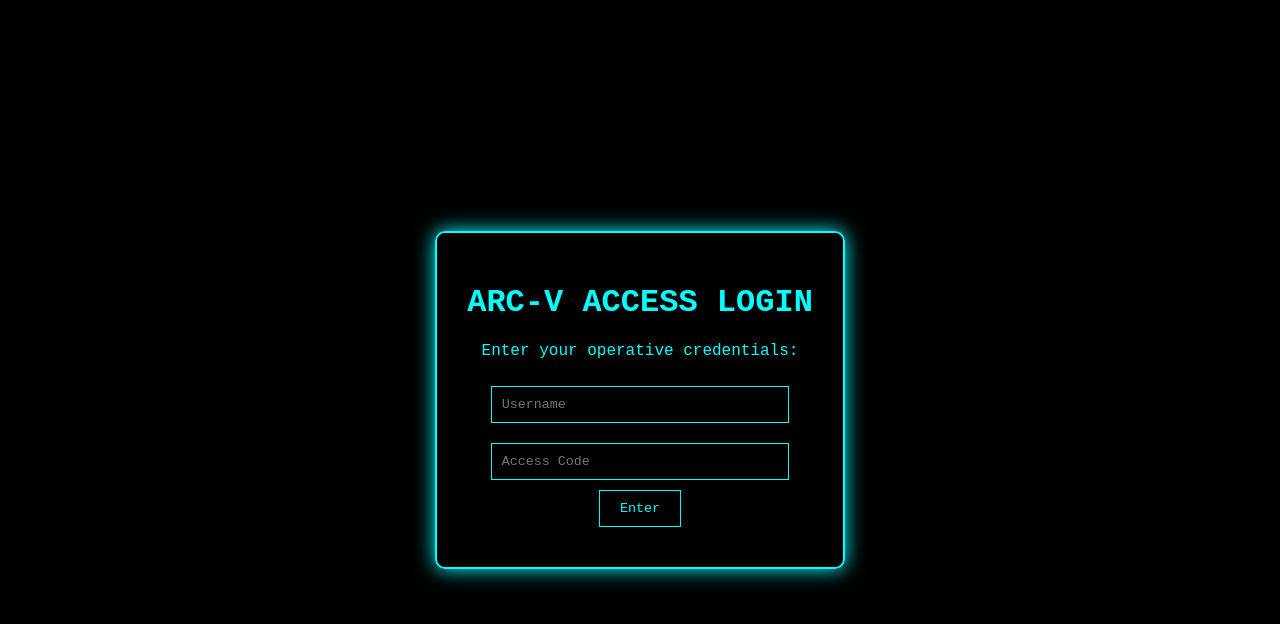
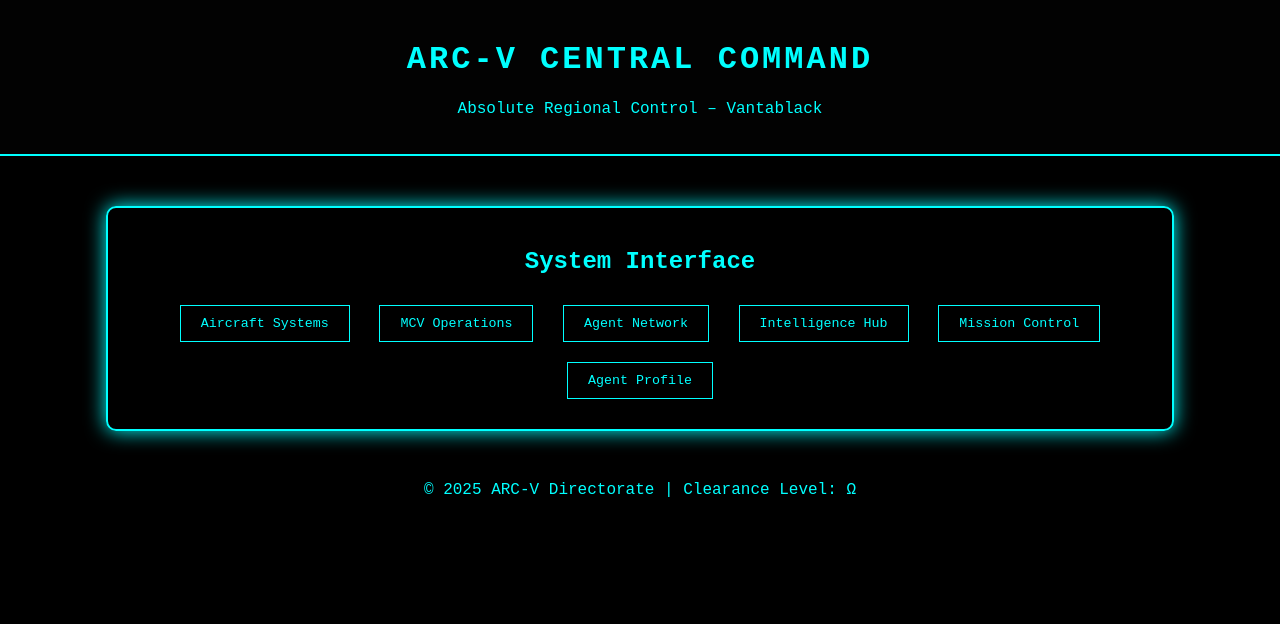
Before and after one commit to GreenCoder-ARC-V/V-1, a plain HTML site: page main.html in a window 1280 px wide. Drawn offline with Linux system fonts and the light colour scheme.

Commit message:
Add 'Agent Profile' button to Central Command
Added a new button for 'Agent Profile' in the Central Command interface.

```diff
--- a/main.html
+++ b/main.html
@@ -3,88 +3,69 @@
 <head>
   <meta charset="UTF-8">
   <meta name="viewport" content="width=device-width, initial-scale=1.0">
-  <title>ARC-V Access Login</title>
+  <title>ARC-V Central Command</title>
   <style>
     body {
       background-color: #000;
       color: #0ff;
       font-family: "Courier New", monospace;
       text-align: center;
-      display: flex;
-      justify-content: center;
-      align-items: center;
-      height: 100vh;
       margin: 0;
+      padding: 0;
     }
-    .login-box {
+    header {
+      background-color: #020202;
+      padding: 20px;
+      border-bottom: 2px solid #0ff;
+    }
+    h1 {
+      letter-spacing: 3px;
+    }
+    .console {
+      margin: 50px auto;
+      width: 80%;
       border: 2px solid #0ff;
-      padding: 30px;
       border-radius: 10px;
-      background-color: rgba(0,0,0,0.85);
+      padding: 20px;
+      background-color: rgba(0, 0, 0, 0.8);
       box-shadow: 0 0 20px #0ff;
     }
-    input[type="text"], input[type="password"] {
-      width: 80%;
-      padding: 10px;
-      margin: 10px 0;
+    a button {
+      background-color: black;
       border: 1px solid #0ff;
-      background-color: black;
       color: #0ff;
+      padding: 10px 20px;
+      margin: 10px;
+      cursor: pointer;
+      transition: 0.3s;
       font-family: "Courier New", monospace;
     }
-    button {
-      padding: 10px 20px;
-      border: 1px solid #0ff;
-      background-color: black;
-      color: #0ff;
-      cursor: pointer;
-      font-family: "Courier New", monospace;
-    }
-    button:hover {
+    a button:hover {
       background-color: #0ff;
       color: black;
       box-shadow: 0 0 10px #0ff;
     }
-    .error {
-      color: red;
-      margin-top: 10px;
-      font-weight: bold;
-    }
   </style>
 </head>
 <body>
-  <div class="login-box">
-    <h1>ARC-V ACCESS LOGIN</h1>
-    <p>Enter your operative credentials:</p>
-    <input type="text" id="username" placeholder="Username"><br>
-    <input type="password" id="password" placeholder="Access Code"><br>
-    <button onclick="login()">Enter</button>
-    <div id="errorMsg" class="error"></div>
+  <header>
+    <h1>ARC-V CENTRAL COMMAND</h1>
+    <p>Absolute Regional Control – Vantablack</p>
+  </header>
+
+  <div class="console">
+    <h2>System Interface</h2>
+
+    <a href="aircraft.html"><button>Aircraft Systems</button></a>
+    <a href="mcv.html"><button>MCV Operations</button></a>
+    <a href="agents.html"><button>Agent Network</button></a>
+    <a href="intel.html"><button>Intelligence Hub</button></a>
+    <a href="missions.html"><button>Mission Control</button></a>
+    <a href="agent-profile.html"><button>Agent Profile</button></a> <!-- NEW BUTTON -->
   </div>
 
-  <script>
-    function login() {
-      const username = document.getElementById("username").value.trim();
-      const password = document.getElementById("password").value.trim();
-
-      // Example credentials (you can change)
-      const validUser = "agent";
-      const validPass = "Ω1234";
-
-      if(username === validUser && password === validPass) {
-        localStorage.setItem("arcv_loggedin", "true");
-        window.location.href = "index.html"; // Redirect to Central Command
-      } else {
-        document.getElementById("errorMsg").textContent = "Access Denied. Invalid credentials.";
-      }
-    }
-
-    // Prevent access if already logged in
-    window.onload = function() {
-      if(localStorage.getItem("arcv_loggedin") === "true") {
-        window.location.href = "index.html";
-      }
-    }
-  </script>
+  <footer style="margin-top: 40px;">
+    <p>© 2025 ARC-V Directorate | Clearance Level: Ω</p>
+  </footer>
 </body>
 </html>
```
